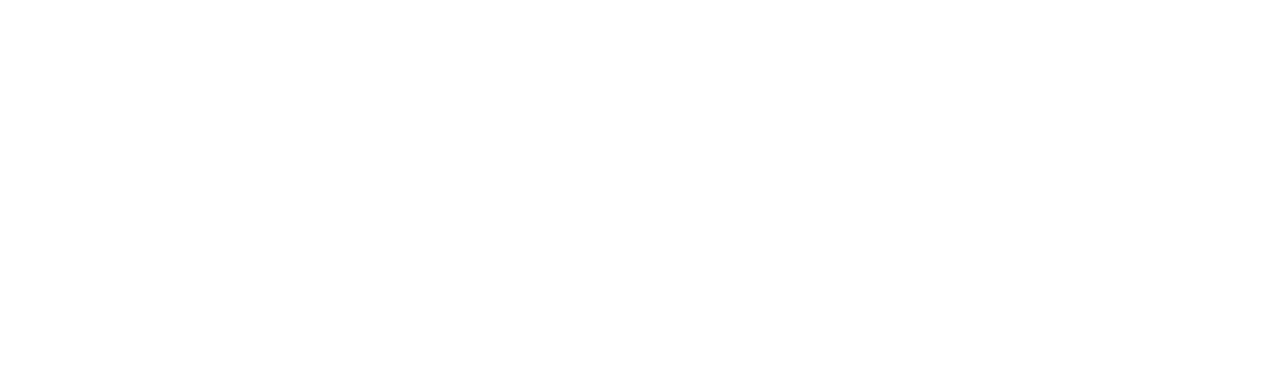
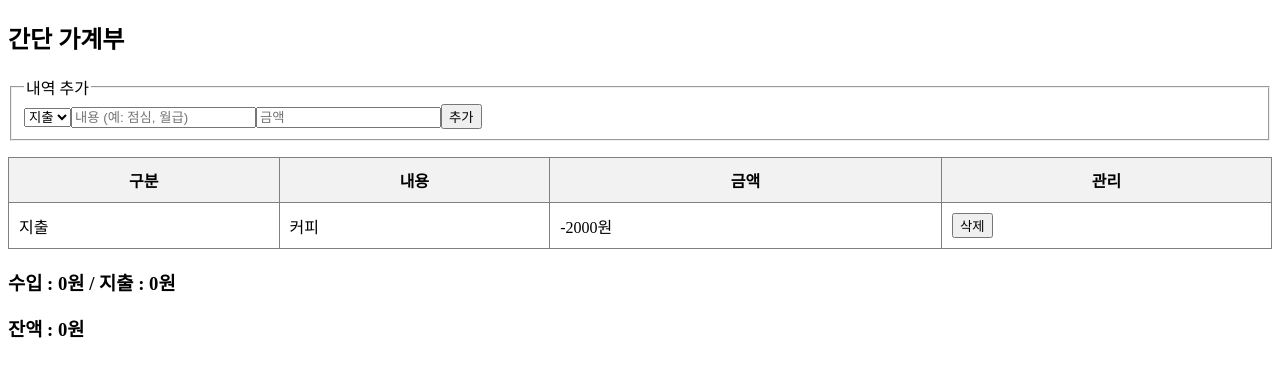
Before and after one commit to drasla/react-03-expense, a React (Vite) app: page / in a window 1280 px wide. Shown: the top 376 px of the page. Built offline with nearby package versions, Linux system fonts and the light colour scheme.

Commit message:
state와 초기 렌더링 화면 작성

```diff
--- a/src/App.jsx
+++ b/src/App.jsx
@@ -1,5 +1,78 @@
+import {useState} from "react";
+
 function App() {
-    return <></>;
+    // 화면에 대한 설계를 진행할 때
+    // 목록(array)을 이루는 데이터 개념은 각각의 '항목'이라고 볼 수 있으며
+    // '항목'이라는 데이터 개념은 3가지(구분, 내용, 금액)이 모여서 이루어지는 개념임
+    // 그에 따라 이 '항목'을 표현할 수 있는 자바스크립트 타입은 '객체'이고,
+    // '구분, 내용, 금액' 은 '항목' 객체의 프로퍼티라고 할 수 있다.
+
+    // 사용자에게 입력받아야 되는 정보는 '구분, 내용, 금액' 3가지 이고,
+    // 각각의 프로퍼티들은 별개의 input이나 select로 받아야 되며
+    // 사용자가 입력한 값은 또다시 별개의 state로 관리한다.
+
+    const [type, setType] = useState("expense");  // 구분을 담당하는 state
+    const [title, setTitle] = useState("");  // 내용을 담당하는 state
+    const [amount, setAmount] = useState("");   // 금액을 담당하는 state
+    // 금액은 숫자잖아요? 왜 0이 아니죠?
+    // 화면에 사용되는 input은 등록된 값을 무조건 string으로 돌려줌
+    // 그래서 우리는 저 값을 사용을 할 때 string을 number로 변환해서 사용해야 함
+    return (
+        <>
+            <h2>간단 가계부</h2>
+            <fieldset>
+                <legend>내역 추가</legend>
+                <form>
+                    <select>
+                        {/*
+                            select 태그를 통해 사용자가 정해진 값들 중에 선택해서
+                            값을 고를 수 있게 할 수 있으며,
+                            고를 수 있는 항목은 option 태그를 통해 제공
+                            사용자에게는 태그 안의 내용으로만 보여지게 되며
+                            실제 전달되는 값은 value 속성으로 지정된 속성값이 전달됨
+                        */}
+                        <option value={"expense"}>지출</option>
+                        <option value={"income"}>수입</option>
+                    </select>
+                    <input placeholder={"내용 (예: 점심, 월급)"}/>
+                    <input
+                        placeholder={"금액"}
+                        type={"number"}
+                        min={0}
+                    />
+                    <button type={"submit"}>추가</button>
+                </form>
+            </fieldset>
+            <table
+                border={1}
+                cellPadding={10}
+                style={{
+                    width: "100%",
+                    borderCollapse: "collapse",
+                    marginTop: "16px"
+                }}>
+                <thead style={{backgroundColor: "#f2f2f2"}}>
+                <tr>
+                    <th>구분</th>
+                    <th>내용</th>
+                    <th>금액</th>
+                    <th>관리</th>
+                </tr>
+                </thead>
+                <tbody>
+                <tr>
+                    <td>지출</td>
+                    <td>커피</td>
+                    <td>-2000원</td>
+                    <td><button>삭제</button></td>
+                </tr>
+                </tbody>
+            </table>
+
+            <h3>수입 : 0원 / 지출 : 0원</h3>
+            <h3>잔액 : 0원</h3>
+        </>
+    );
 }
 
 export default App;
```
